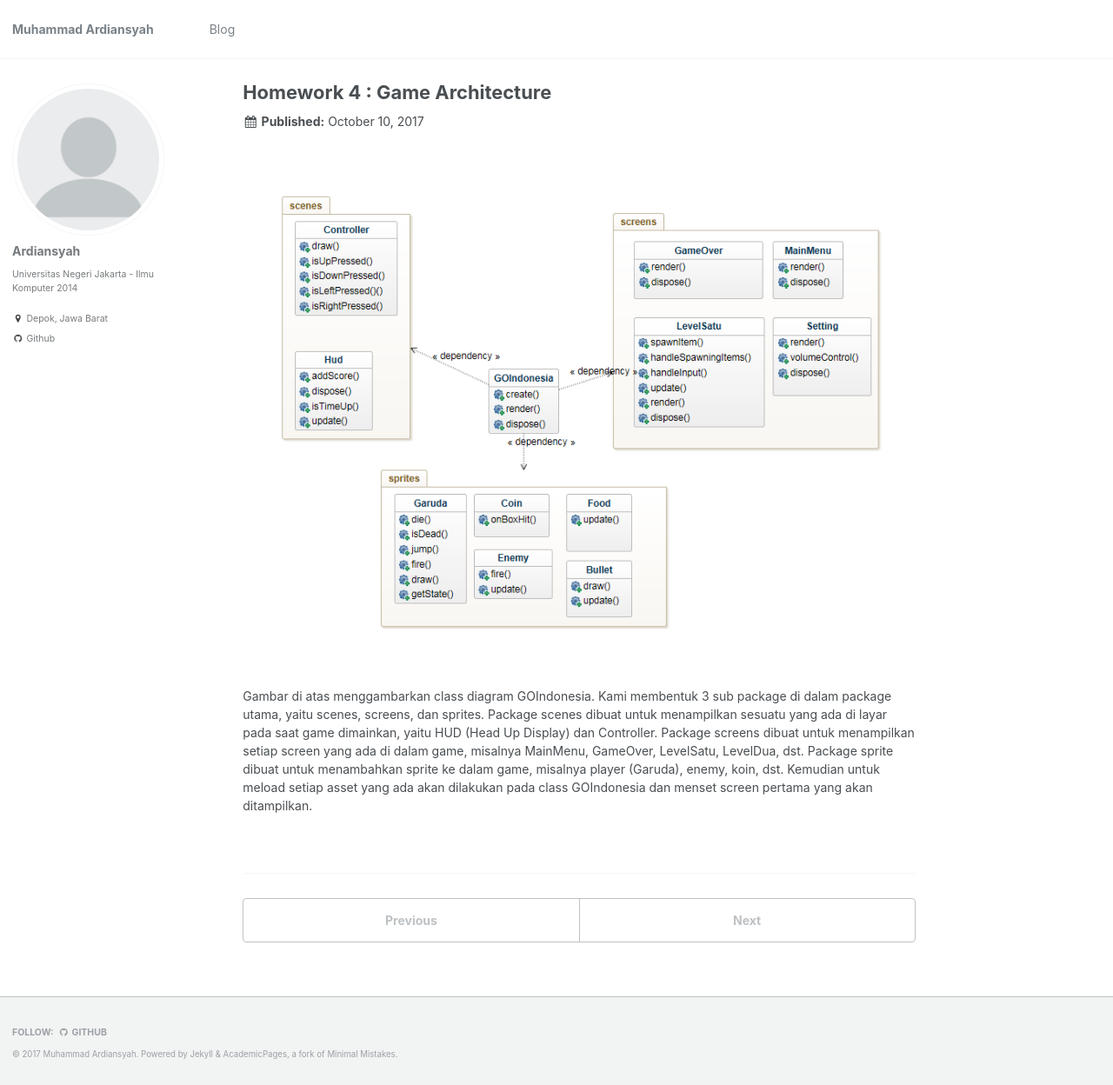
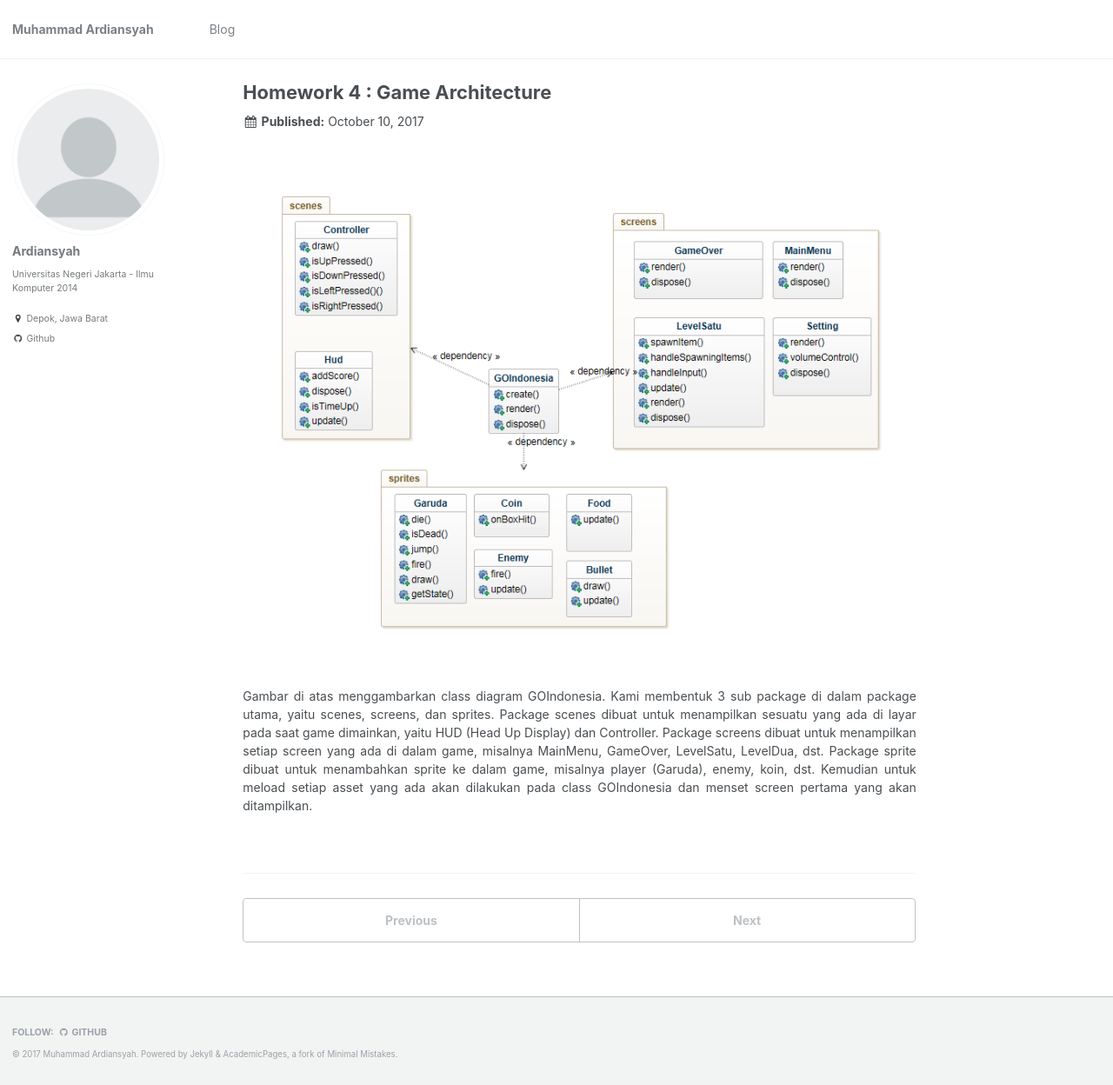
Before and after one commit to ardiansyah97/ardiansyah97.github.io, a Jekyll site: the page built from _blog/homework-4-game-architecture.md, in a window 1280 px wide and 1248 px high. Shown: the whole window at 87% size. Built offline with Jekyll 4.4.1, drawn with Linux system fonts in a browser that asks for light colours.

```diff
--- a/_blog/homework-4-game-architecture.md
+++ b/_blog/homework-4-game-architecture.md
@@ -9,4 +9,4 @@
 <center><img style="margin-top:2%; margin-bottom:2%" src='/images/class_diagram.png'></center>
 <br>
 
-Gambar di atas menggambarkan class diagram GOIndonesia. Kami membentuk 3 sub package di dalam package utama, yaitu scenes, screens, dan sprites. Package scenes dibuat untuk menampilkan sesuatu yang ada di layar pada saat game dimainkan, yaitu HUD (Head Up Display) dan Controller. Package screens dibuat untuk menampilkan setiap screen yang ada di dalam game, misalnya MainMenu, GameOver, LevelSatu, LevelDua, dst. Package sprite dibuat untuk menambahkan sprite ke dalam game, misalnya player (Garuda), enemy, koin, dst. Kemudian untuk meload setiap asset yang ada akan dilakukan pada class GOIndonesia dan menset screen pertama yang akan ditampilkan.
+<p align="justify">Gambar di atas menggambarkan class diagram GOIndonesia. Kami membentuk 3 sub package di dalam package utama, yaitu scenes, screens, dan sprites. Package scenes dibuat untuk menampilkan sesuatu yang ada di layar pada saat game dimainkan, yaitu HUD (Head Up Display) dan Controller. Package screens dibuat untuk menampilkan setiap screen yang ada di dalam game, misalnya MainMenu, GameOver, LevelSatu, LevelDua, dst. Package sprite dibuat untuk menambahkan sprite ke dalam game, misalnya player (Garuda), enemy, koin, dst. Kemudian untuk meload setiap asset yang ada akan dilakukan pada class GOIndonesia dan menset screen pertama yang akan ditampilkan.</p>
```
